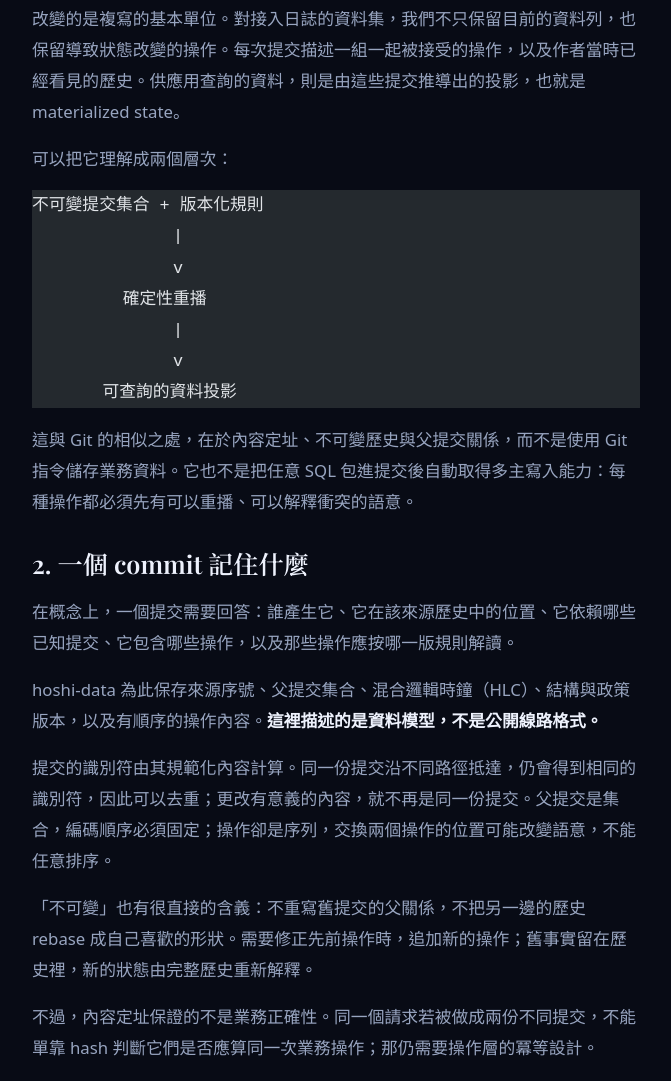
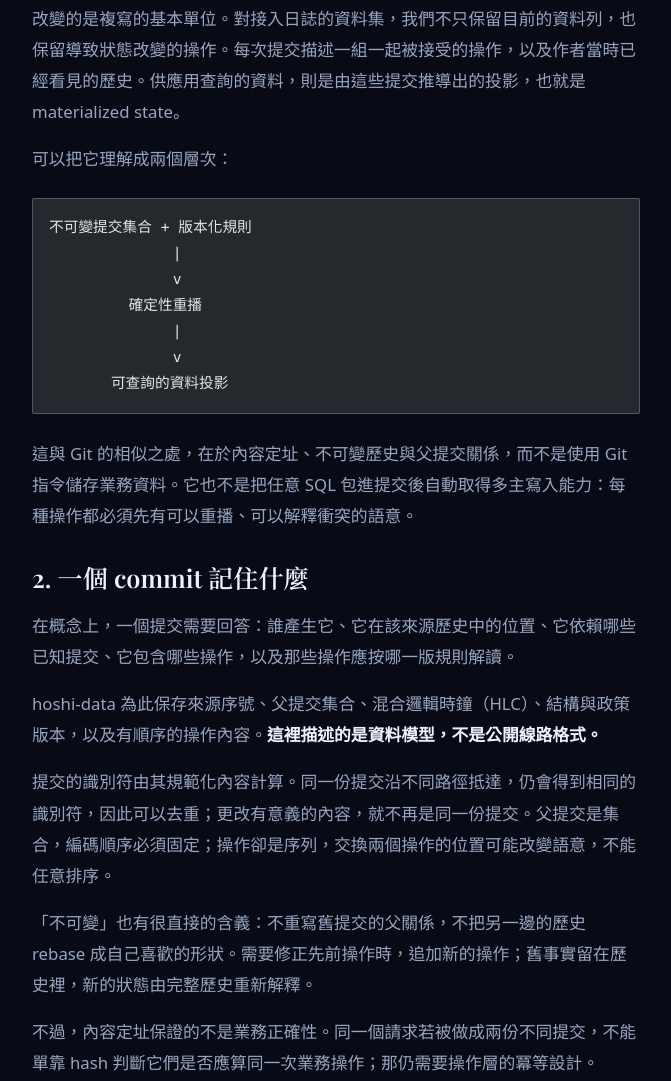
Before and after one commit to Hoshivel/hoshivel-web, an Astro site: page /news/hoshi-data-commit-dag in a window 1280 px wide. Shown: the part 1083-2164 px from the top of the page, without its empty margins (304-975 px from the left). Built offline with nearby package versions, Linux system fonts and the light colour scheme; Astro itself is replaced by a stand-in of ours; code samples lack their colours.

Commit message:
style: support readable technical articles on narrow screens

```diff
--- a/src/components/pages/NewsPostPage.astro
+++ b/src/components/pages/NewsPostPage.astro
@@ -88,8 +88,10 @@ const backHref = localizedPath(locale, "/news");
   }
 
   .hv-post__body {
+    min-width: 0;
     padding-block: var(--hv-space-12);
     font-size: var(--hv-text-base);
+    overflow-wrap: anywhere;
   }
   /* Markdown 內文（渲染後的元素以 :global 指定） */
   .hv-post__body :global(p) {
@@ -131,6 +133,36 @@ const backHref = localizedPath(locale, "/news");
     font-family: var(--hv-font-display);
     color: var(--hv-starlight);
     line-height: var(--hv-leading-tight);
+    scroll-margin-top: 6rem;
+  }
+  .hv-post__body :global(h2) {
+    font-size: 1.5em;
+  }
+  .hv-post__body :global(h3) {
+    font-size: 1.2em;
+  }
+  /* Keep diagrams intact while limiting overflow to the code block. */
+  .hv-post__body :global(pre) {
+    max-width: 100%;
+    margin-block: var(--hv-space-6);
+    padding: var(--hv-space-4);
+    overflow-x: auto;
+    border: 1px solid var(--hv-line-strong);
+    border-radius: var(--hv-radius-sm);
+    font-size: 0.875em;
+    line-height: 1.7;
+    white-space: pre;
+    overflow-wrap: normal;
+    tab-size: 2;
+  }
+  .hv-post__body :global(code) {
+    font-family: var(--hv-font-mono);
+  }
+  .hv-post__body :global(:not(pre) > code) {
+    padding: 0.1em 0.3em;
+    border: 1px solid var(--hv-line-strong);
+    border-radius: var(--hv-radius-sm);
+    font-size: 0.9em;
   }
   .hv-post__body :global(blockquote) {
     margin-block: var(--hv-space-6);
```
